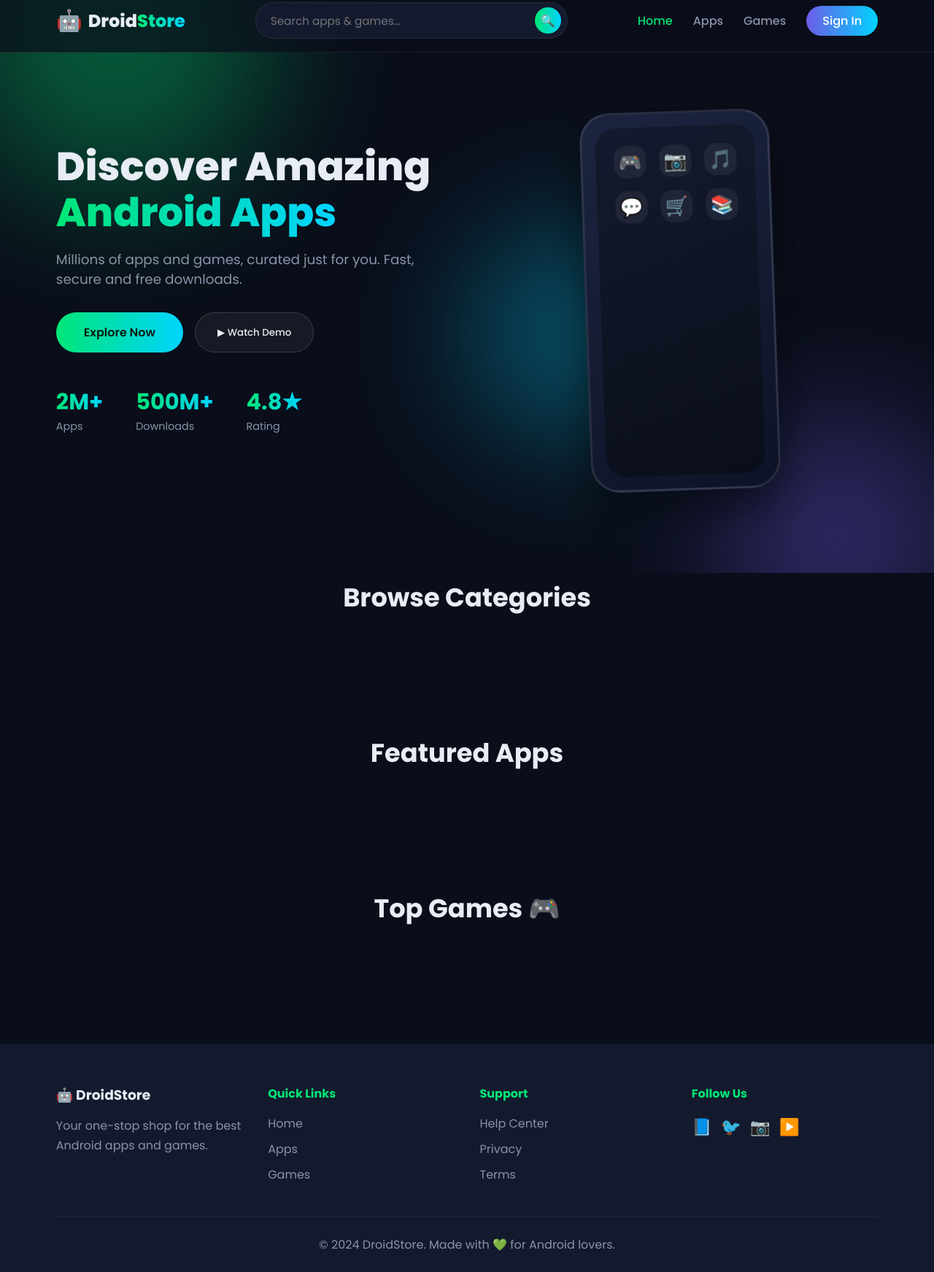
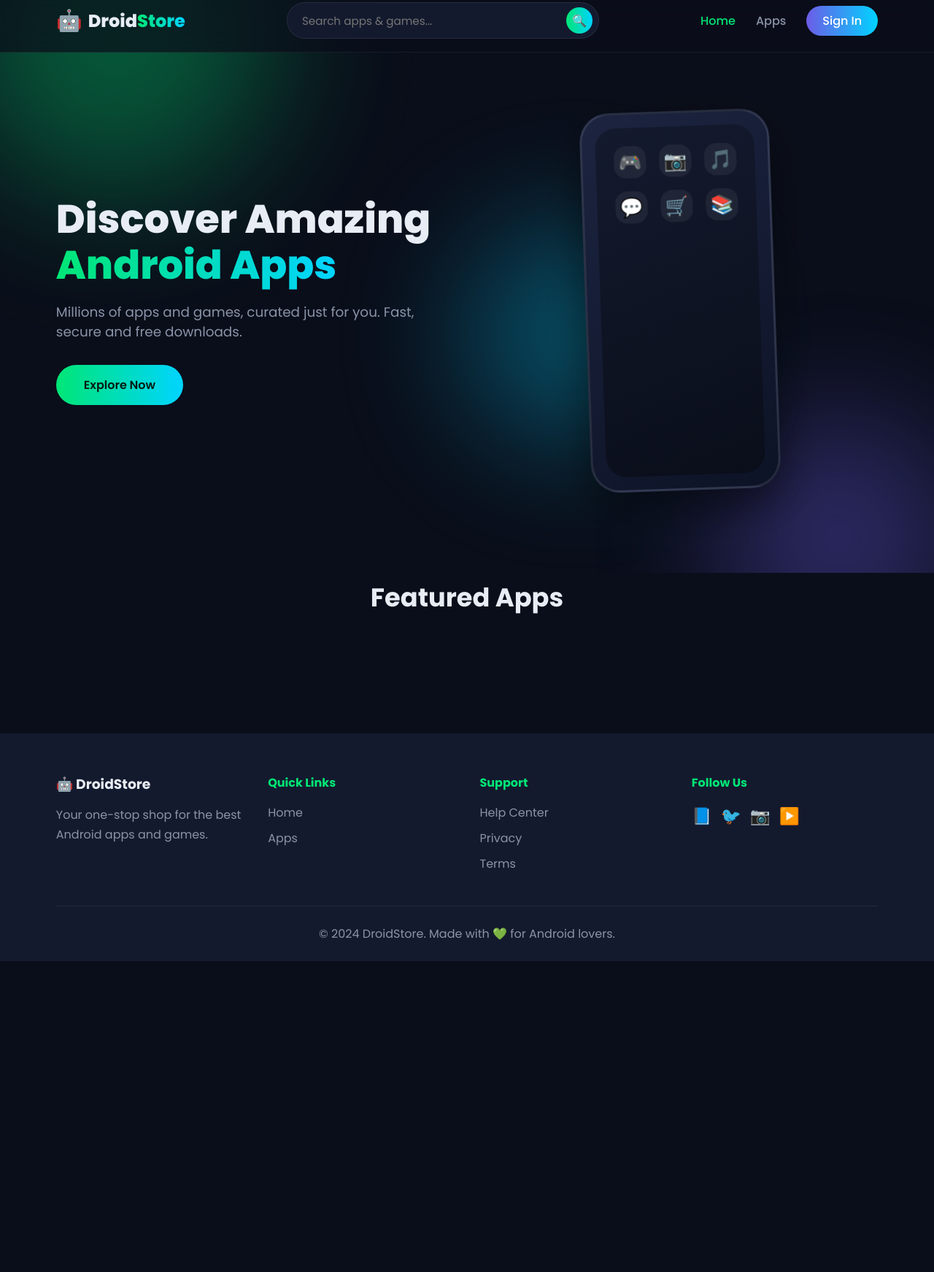
Before and after one commit to josephdexter/droidstore, a plain HTML site: page index.html in a window 1280 px wide. Shown: the part 15-1758 px from the top of the page at 73% size. After the commit the page ends 1332 px from the top, so only its background shows below. Drawn offline with Linux system fonts and the light colour scheme.

Commit message:
Add files via upload

```diff
--- a/index.html
+++ b/index.html
@@ -28,7 +28,6 @@
         <ul class="nav-links">
             <li><a href="#" class="active">Home</a></li>
             <li><a href="#apps">Apps</a></li>
-            <li><a href="#games">Games</a></li>
             <li><a href="#" class="btn-signin">Sign In</a></li>
         </ul>
         <div class="hamburger" id="hamburger">
@@ -43,12 +42,6 @@
             <p>Millions of apps and games, curated just for you. Fast, secure and free downloads.</p>
             <div class="hero-btns">
                 <button class="btn-primary">Explore Now</button>
-                <button class="btn-secondary">▶ Watch Demo</button>
-            </div>
-            <div class="hero-stats">
-                <div class="stat"><h3>2M+</h3><p>Apps</p></div>
-                <div class="stat"><h3>500M+</h3><p>Downloads</p></div>
-                <div class="stat"><h3>4.8★</h3><p>Rating</p></div>
             </div>
         </div>
         <div class="hero-phone">
@@ -65,22 +58,10 @@
         </div>
     </header>
 
-    <!-- Categories -->
-    <section class="categories">
-        <h2 class="section-title">Browse Categories</h2>
-        <div class="category-grid" id="categoryGrid"></div>
-    </section>
-
     <!-- Featured Apps -->
     <section class="apps-section" id="apps">
         <h2 class="section-title">Featured Apps</h2>
         <div class="app-grid" id="appGrid"></div>
-    </section>
-
-    <!-- Top Games -->
-    <section class="apps-section" id="games">
-        <h2 class="section-title">Top Games 🎮</h2>
-        <div class="app-grid" id="gameGrid"></div>
     </section>
 
     <!-- Footer -->
@@ -92,7 +73,7 @@
             </div>
             <div class="footer-col">
                 <h4>Quick Links</h4>
-                <a href="#">Home</a><a href="#apps">Apps</a><a href="#games">Games</a>
+                <a href="#">Home</a><a href="#apps">Apps</a>
             </div>
             <div class="footer-col">
                 <h4>Support</h4>
--- a/style.css
+++ b/style.css
@@ -98,22 +98,13 @@ body {
 .gradient-text { background: linear-gradient(90deg, var(--primary), var(--accent)); -webkit-background-clip: text; -webkit-text-fill-color: transparent; }
 .hero-content p { color: var(--muted); font-size: 1.15rem; max-width: 520px; margin-bottom: 32px; }
 
-.hero-btns { display: flex; gap: 16px; margin-bottom: 45px; flex-wrap: wrap; }
+.hero-btns { display: flex; gap: 16px; margin-bottom: 0; flex-wrap: wrap; }
 .btn-primary {
     background: linear-gradient(90deg, var(--primary), var(--accent));
     color: #051b12; border: none; padding: 15px 38px; border-radius: 30px;
     font-weight: 600; font-size: 1rem; cursor: pointer; transition: 0.3s;
 }
 .btn-primary:hover { transform: translateY(-3px); box-shadow: 0 10px 30px rgba(0,230,118,0.4); }
-.btn-secondary {
-    background: rgba(255,255,255,0.05); color: var(--text); border: 1px solid rgba(255,255,255,0.15);
-    padding: 15px 30px; border-radius: 30px; font-weight: 500; cursor: pointer; transition: 0.3s;
-}
-.btn-secondary:hover { background: rgba(255,255,255,0.12); }
-
-.hero-stats { display: flex; gap: 45px; }
-.stat h3 { font-size: 1.9rem; background: linear-gradient(90deg, var(--primary), var(--accent)); -webkit-background-clip: text; -webkit-text-fill-color: transparent; }
-.stat p { color: var(--muted); font-size: 0.9rem; }
 
 /* ===== Phone Mockup ===== */
 .hero-phone { flex: 1; display: flex; justify-content: center; min-width: 280px; }
@@ -142,18 +133,6 @@ body {
 
 /* ===== Section Title ===== */
 .section-title { text-align: center; font-size: 2.2rem; font-weight: 700; margin-bottom: 40px; }
-
-/* ===== Categories ===== */
-.categories { padding: 60px 6%; }
-.category-grid { display: grid; grid-template-columns: repeat(auto-fit, minmax(140px, 1fr)); gap: 20px; }
-.category-card {
-    background: var(--card); padding: 28px 15px; border-radius: 18px;
-    text-align: center; cursor: pointer; transition: 0.3s;
-    border: 1px solid rgba(255,255,255,0.05);
-}
-.category-card:hover { transform: translateY(-6px); border-color: var(--primary); box-shadow: 0 10px 30px rgba(0,230,118,0.15); }
-.category-card .cat-icon { font-size: 2.4rem; margin-bottom: 10px; }
-.category-card p { font-weight: 500; }
 
 /* ===== Apps Grid ===== */
 .apps-section { padding: 60px 6%; }
@@ -212,5 +191,4 @@ body {
     .nav-links.open { right: 20px; }
     .hamburger { display: flex; }
     .hero-content h1 { font-size: 2.4rem; }
-    .hero-stats { gap: 25px; }
 }
```
